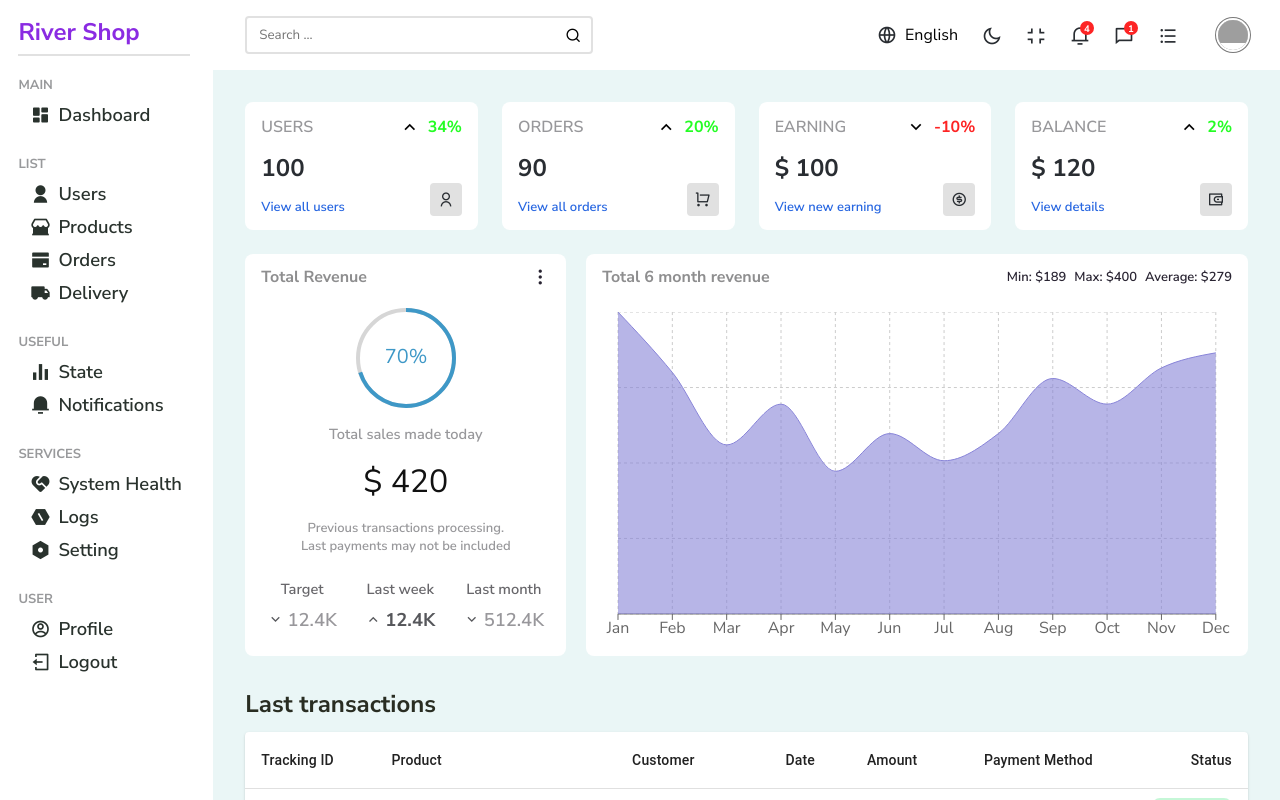
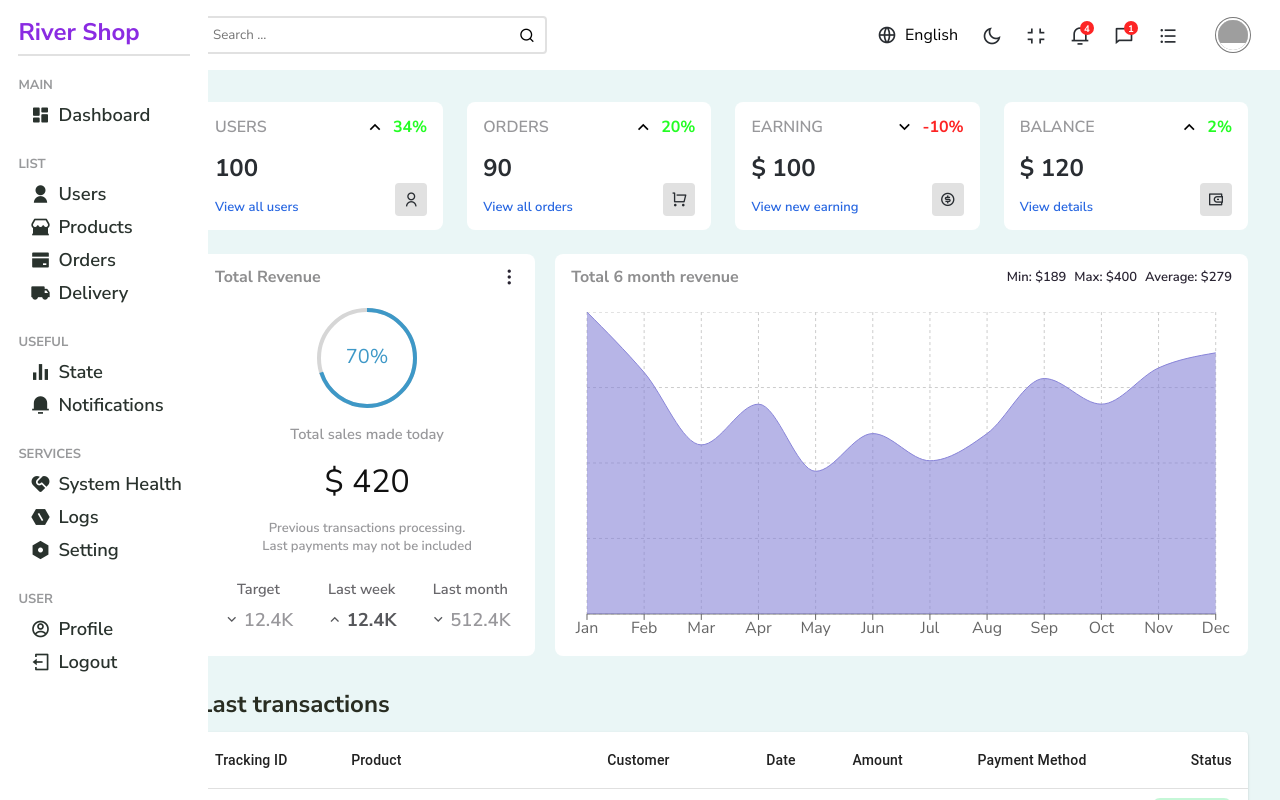
Before and after one commit to nonchain/Ecommerce-Admin-Panel, a React (Vite) app: page / in a window 1280 px wide. Shown: the top 800 px of the page. Built offline with nearby package versions, Linux system fonts and the light colour scheme; grey boxes are pictures that could not be loaded.

Commit message:
Change some styles

```diff
--- a/src/index.scss
+++ b/src/index.scss
@@ -37,7 +37,7 @@ a {
   display: flex;
 
   &>div:first-child {
-    flex: 2;
+    flex: 1.5;
   }
 
   .content {
```
